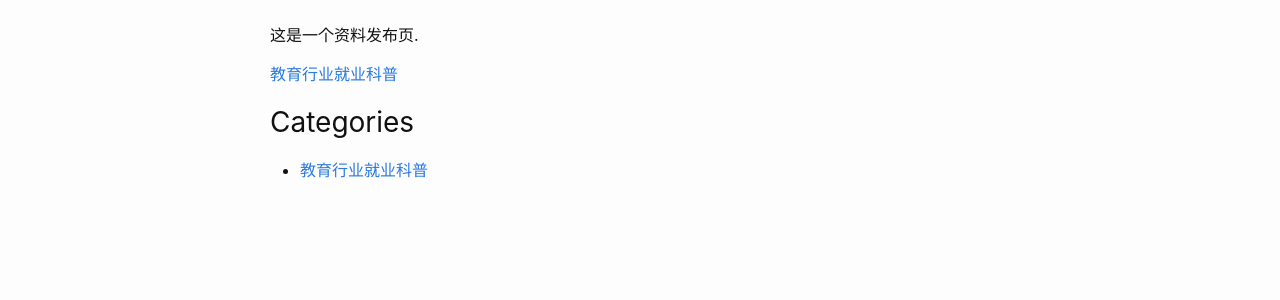
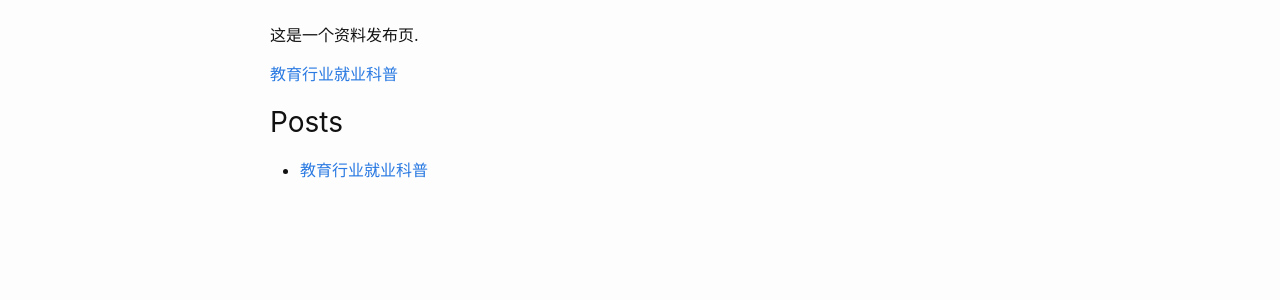
Before and after one commit to broken-ice-ice/Repo-for-Education-Industry, a Jekyll site: the page built from index.md, in a window 1280 px wide. Shown: the part 132-432 px from the top of the page. Built offline with Jekyll 4.4.1, drawn with Linux system fonts in a browser that asks for light colours.

Commit message:
Update home.html

```diff
--- a/_layouts/home.html
+++ b/_layouts/home.html
@@ -11,11 +11,11 @@ layout: default
 
   {%- assign all_categories = site.posts | map: "categories" | join: "," | split: "," | uniq | sort -%}
   {%- if all_categories.size > 0 -%}
-    <h2 class="post-list-heading">Categories</h2>
+    <h2 class="post-list-heading">Posts</h2>
     <ul class="category-list">
       {%- for category in all_categories -%}
         <li>
-          <a href="{{ site.baseurl }}/categories/{{ category | slugify }}/">
+          <a href="{{ site.baseurl }}/edu-jobs.html/">
             {{ category }}
           </a>
         </li>
```
